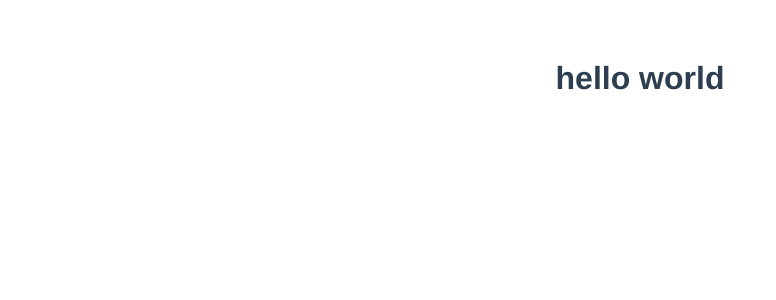
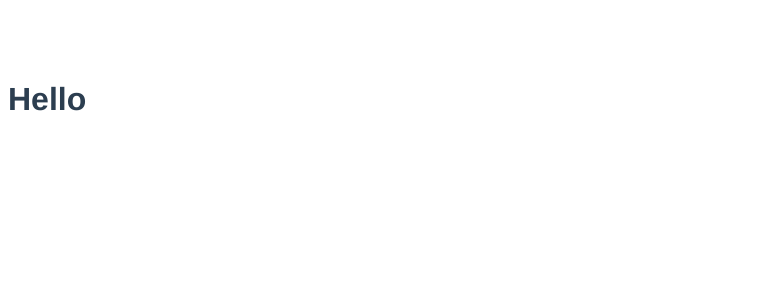
Before and after one commit to Milos89J/vue3-2023, a Vue app: page / in a window 1280 px wide. Shown: the top 300 px of the page, without its empty margins (0-776 px from the left). Built offline with nearby package versions, Linux system fonts and the light colour scheme.

Commit message:
Added new component

```diff
--- a/src/App.vue
+++ b/src/App.vue
@@ -1,13 +1,16 @@
 <template>
   <div class="containe">
-    <h1>hello world</h1>
+    <Header title="Hello"/>
   </div>
 </template>
 
 <script>
+import Header from './components/Header';
 export default {
   name: "App",
-  components: {},
+  components: {
+    Header,
+  },
 };
 </script>
 
--- a/src/components/Header.vue
+++ b/src/components/Header.vue
@@ -1,13 +1,16 @@
 <template>
 
 <header>
-    <h1>Tast Tracker</h1>
+    <h1>{{  title }}</h1>
 </header>
 </template>
 
 <script>
   export default {
     name: 'Header',
+    props: {
+      title: String
+    }
   }
 
 </script>
```
